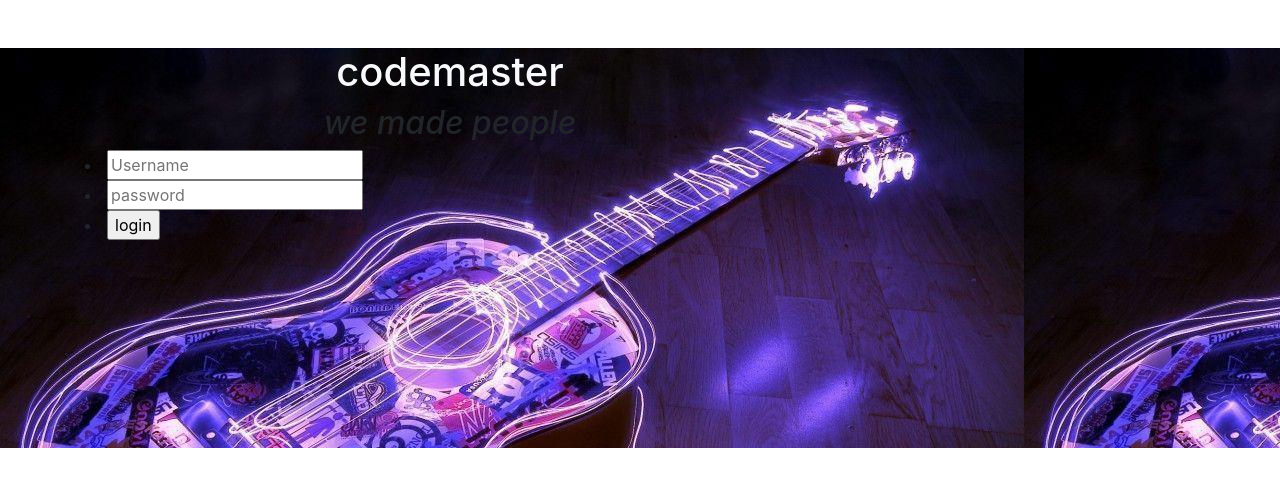
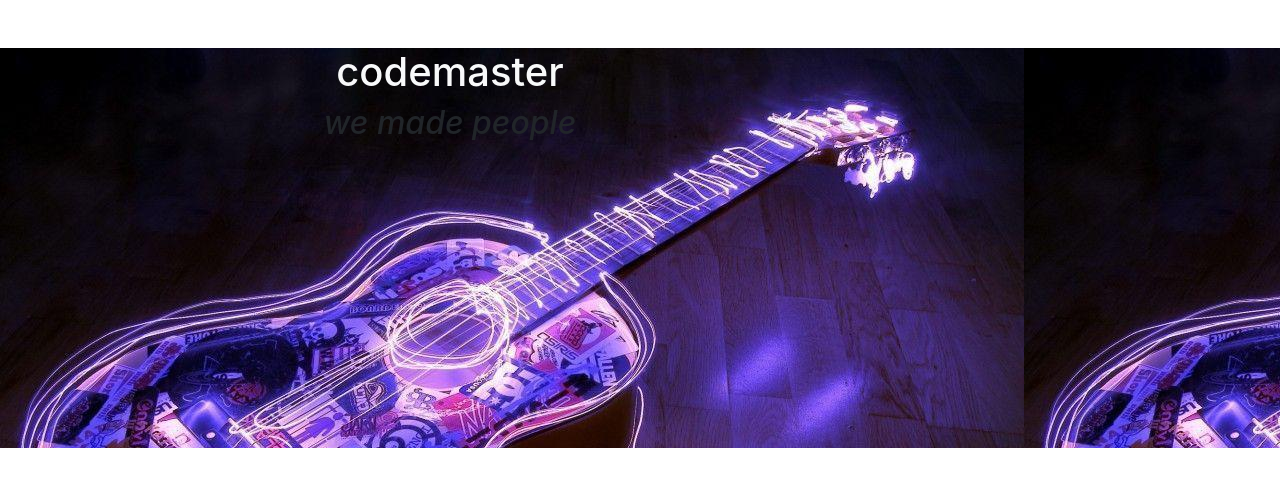
Before and after one commit to Thimira-kaluarachchi/demo1, a plain HTML site: page index.html in a window 1280 px wide. Drawn offline with nearby package versions, Linux system fonts and the light colour scheme.

Commit message:
form removed
form style karanna kammali bn

```diff
--- a/index.html
+++ b/index.html
@@ -36,11 +36,7 @@
                         </h2>
                     </div>
                     <div class="col-lg-8 d-block">
-                            <form>
-                                    <li><input type="Text" placeholder="Username"></li>
-                                    <li><input type="password" placeholder="password"></li>
-                                    <li> <input type="button" value="login" placeholder="Login"></li>
-                                </form>
+
                     </div>
                 </div>
             </div>
```
